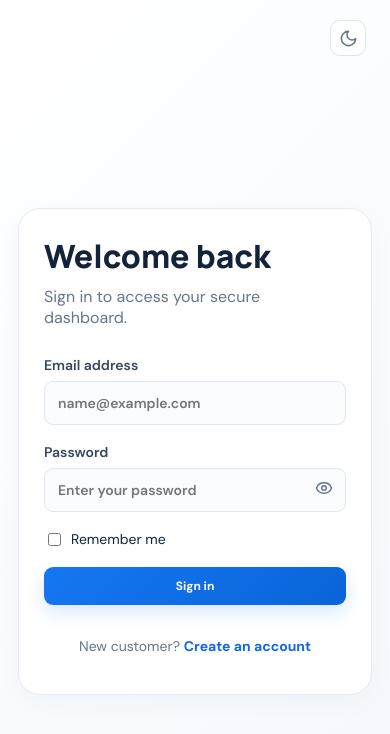
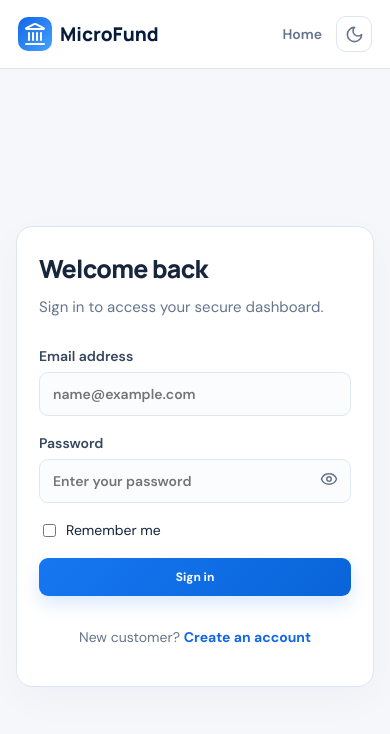
Before and after one commit to kavindupiyumal2004-cmyk/microfund-smart, a React (Vite) app in the folder frontend/: page /login in a window 390 px wide. Shown: the top 734 px of the page. Built offline with nearby package versions, Linux system fonts and the light colour scheme; no server answers.

Commit message:
Center auth forms and add account topbar

```diff
--- a/frontend/src/pages/auth/AuthShell.jsx
+++ b/frontend/src/pages/auth/AuthShell.jsx
@@ -1,6 +1,22 @@
 import ThemeToggle from '../../components/ThemeToggle';
 import { Link } from 'react-router-dom';
-import { Landmark, ShieldCheck, Sparkles } from 'lucide-react';
-export default function AuthShell({ title, subtitle, children }) {
-  return <div className="auth-page"><div className="auth-brand-panel"><Link to="/" className="brand light-brand"><span className="brand-icon"><Landmark /></span><span>MicroFund</span></Link><div><span className="hero-pill dark-pill"><Sparkles size={16} /> MicroFund loan management</span><h1>Your loans. One place to manage them.</h1><p>Track applications, field visits, approvals and repayments in one reliable platform.</p><ul><li><ShieldCheck /> Password-protected accounts</li><li><ShieldCheck /> Role-based dashboards</li><li><ShieldCheck /> Live notifications and audit history</li></ul></div><small>MicroFund | Loan management, from application to repayment</small></div><div className="auth-form-panel"><div className="auth-theme-control"><ThemeToggle /></div><div className="auth-card"><div className="auth-heading"><h2>{title}</h2><p>{subtitle}</p></div>{children}</div></div></div>;
+import { Landmark, ArrowLeft } from 'lucide-react';
+export default function AuthShell({ title, subtitle, children, wide = false }) {
+  return <div className="auth-page auth-centered">
+    <header className="auth-topbar">
+      <div className="auth-topbar-inner">
+        <Link to="/" className="brand" aria-label="MicroFund home"><span className="brand-icon"><Landmark /></span><span>MicroFund</span></Link>
+        <nav className="auth-topbar-actions" aria-label="Account navigation">
+          <Link to="/" className="auth-home-link"><ArrowLeft size={16} /> Home</Link>
+          <ThemeToggle />
+        </nav>
+      </div>
+    </header>
+    <main className="auth-form-panel">
+      <section className={`auth-card${wide ? ' auth-card-wide' : ''}`} aria-labelledby="auth-title">
+        <div className="auth-heading"><h1 id="auth-title">{title}</h1><p>{subtitle}</p></div>
+        {children}
+      </section>
+    </main>
+  </div>;
 }
--- a/frontend/src/pages/auth/RegisterPage.jsx
+++ b/frontend/src/pages/auth/RegisterPage.jsx
@@ -47,7 +47,7 @@ export default function RegisterPage() {
     }
   };
 
-  return <AuthShell title="Create customer account" subtitle="Create your account first. You can upload documents after registration.">
+  return <AuthShell wide title="Create customer account" subtitle="Create your account first. You can upload documents after registration.">
     <form onSubmit={submit} className="form-stack compact registration-form">
       <div className="form-section-title"><UserRound /><div><strong>Personal information</strong><small>Details used to identify and contact you</small></div></div>
       <div className="form-grid">
--- a/frontend/src/styles/theme.css
+++ b/frontend/src/styles/theme.css
@@ -58,3 +58,26 @@ html[data-theme="dark"],html[data-theme="dark"] body{background:var(--ui-bg);col
 @media(max-width:760px){.topbar{height:70px;padding:0 14px;gap:8px}.topbar-actions{gap:7px;margin-left:auto}.workspace-badge{display:none}.topbar-workspace strong{font-size:14px}.topbar-profile{padding:4px}.topbar-profile-copy{display:none}.theme-toggle,.topbar .notification-button{width:36px;height:36px;border-radius:10px}.profile-dropdown{position:fixed;right:12px;top:76px}.public-nav .nav-inner>.theme-toggle{order:1}.public-nav .nav-inner>nav{order:3}.auth-form-panel{padding-top:76px}}
 @media(max-width:390px){.topbar-workspace small{display:none}.topbar-profile>svg{display:none}}
 @media(prefers-reduced-motion:reduce){.theme-toggle,.topbar-profile{transition:none}}
+
+/* Centered account pages. */
+.auth-page.auth-centered{display:flex;flex-direction:column;min-height:100vh;min-height:100dvh;background:var(--ui-bg)}
+.auth-topbar{flex-shrink:0;background:var(--ui-surface);border-bottom:1px solid var(--ui-border)}
+.auth-topbar-inner{width:min(1200px,100%);min-height:76px;margin:auto;padding:16px 32px;display:flex;align-items:center;justify-content:space-between;gap:16px}
+.auth-topbar-actions{display:flex;align-items:center;gap:24px}
+.auth-home-link{display:inline-flex;align-items:center;gap:7px;color:var(--ui-muted);font-size:14px;font-weight:600}
+.auth-home-link:hover{color:var(--ui-accent)}
+.auth-centered .auth-form-panel{flex:1;display:flex;align-items:center;justify-content:center;padding:48px 24px;background:var(--ui-bg)}
+.auth-centered .auth-card{width:100%;max-width:480px;min-width:0;padding:36px;border:1px solid var(--ui-border);border-radius:20px;background:var(--ui-surface);box-shadow:0 12px 40px #142b4908}
+.auth-centered .auth-card-wide{max-width:740px}
+.auth-centered .auth-heading h1{font:800 28px/1.25 'Manrope',sans-serif;letter-spacing:-.7px;margin:0;color:var(--ui-text)}
+.auth-centered .auth-heading p{font-size:15px;line-height:1.6;margin:10px 0 28px;color:var(--ui-muted)}
+@media(max-width:600px){
+  .auth-topbar-inner{min-height:68px;padding:14px 18px}
+  .auth-topbar .brand{font-size:19px;gap:8px}
+  .auth-topbar .brand-icon{width:34px;height:34px;border-radius:10px}
+  .auth-topbar-actions{gap:14px}
+  .auth-home-link svg{display:none}
+  .auth-centered .auth-form-panel{padding:28px 16px}
+  .auth-centered .auth-card{padding:26px 22px;border-radius:16px}
+  .auth-centered .auth-heading h1{font-size:25px}
+}
```
